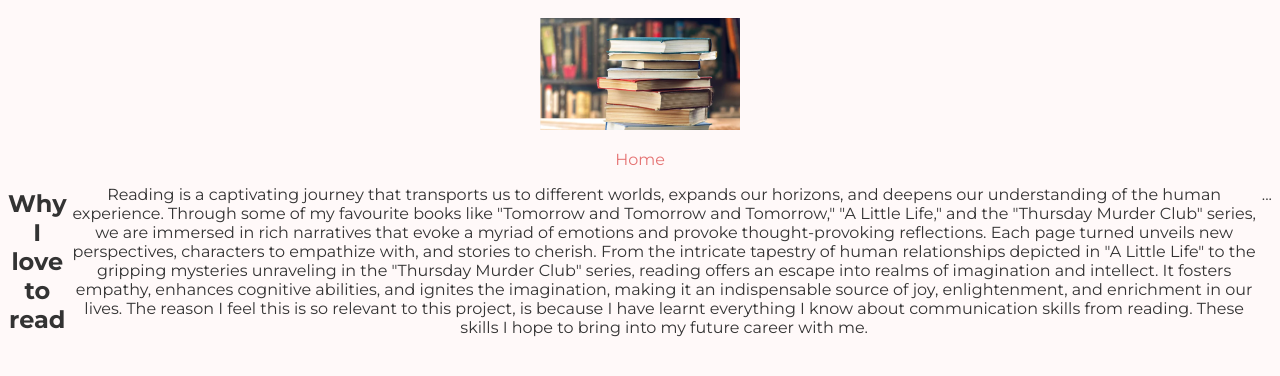
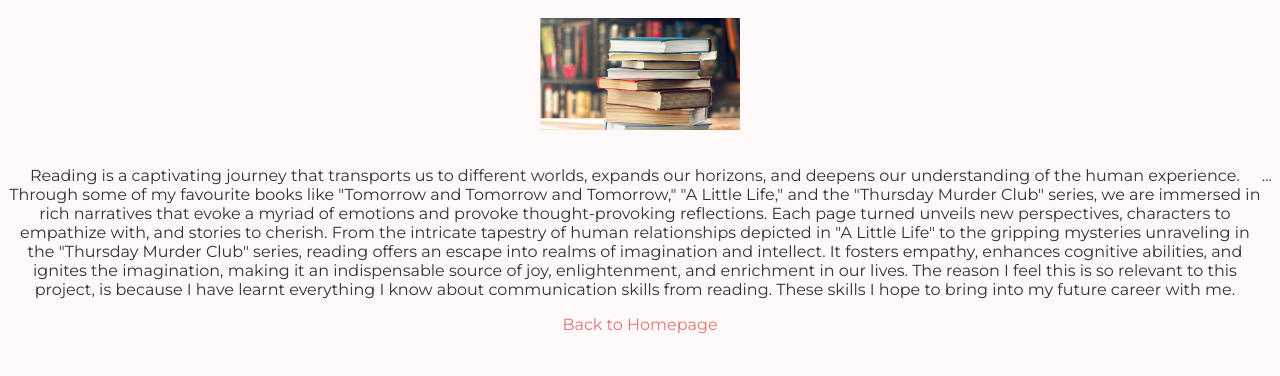
Before and after one commit to amydodrill6/amydodrillMT412, a plain HTML site: page moreaboutme.html in a window 1280 px wide. Shown: the part 92-468 px from the top of the page. Drawn offline with Linux system fonts and the light colour scheme.

Commit message:
Add files via upload

```diff
--- a/moreaboutme.html
+++ b/moreaboutme.html
@@ -64,19 +64,21 @@
     <img src="Books.png" alt="Books" style="width: 200px; height: auto; margin-bottom: 20px;">
 </div>
 
-<!-- Navigation Section -->
-<nav>
-    <ul>
-        <li><a href="index.html">Home</a></li> <!-- Navigation link back to home page -->
-    </ul>
-</nav>
+
+
 
 <!-- Content Section -->
 <div class="container">
-    <h2>Why I love to read</h2>
+
     <p>Reading is a captivating journey that transports us to different worlds, expands our horizons, and deepens our understanding of the human experience. Through some of my favourite books like "Tomorrow and Tomorrow and Tomorrow," "A Little Life," and the "Thursday Murder Club" series, we are immersed in rich narratives that evoke a myriad of emotions and provoke thought-provoking reflections. Each page turned unveils new perspectives, characters to empathize with, and stories to cherish. From the intricate tapestry of human relationships depicted in "A Little Life" to the gripping mysteries unraveling in the "Thursday Murder Club" series, reading offers an escape into realms of imagination and intellect. It fosters empathy, enhances cognitive abilities, and ignites the imagination, making it an indispensable source of joy, enlightenment, and enrichment in our lives. The reason I feel this is so relevant to this project, is because I have learnt everything I know about communication skills from reading. These skills I hope to bring into my future career with me.</p>
     <p>...</p>
 </div>
 
+<nav>
+    <ul>
+        <li><a href="index.html">Back to Homepage</a></li> <!-- Navigation link back to home page -->
+    </ul>
+</nav>
+
 </body>
 </html>
```
